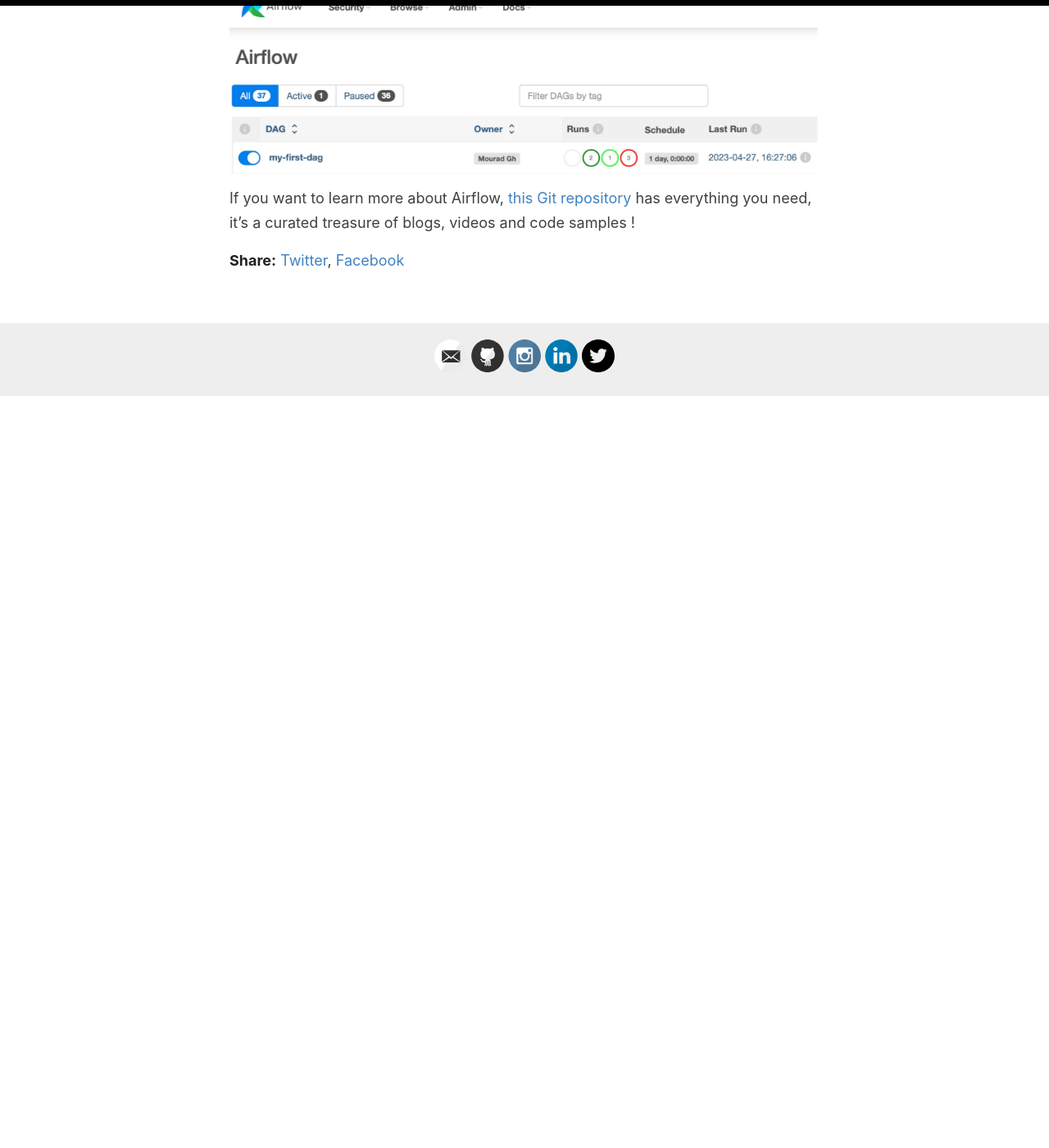
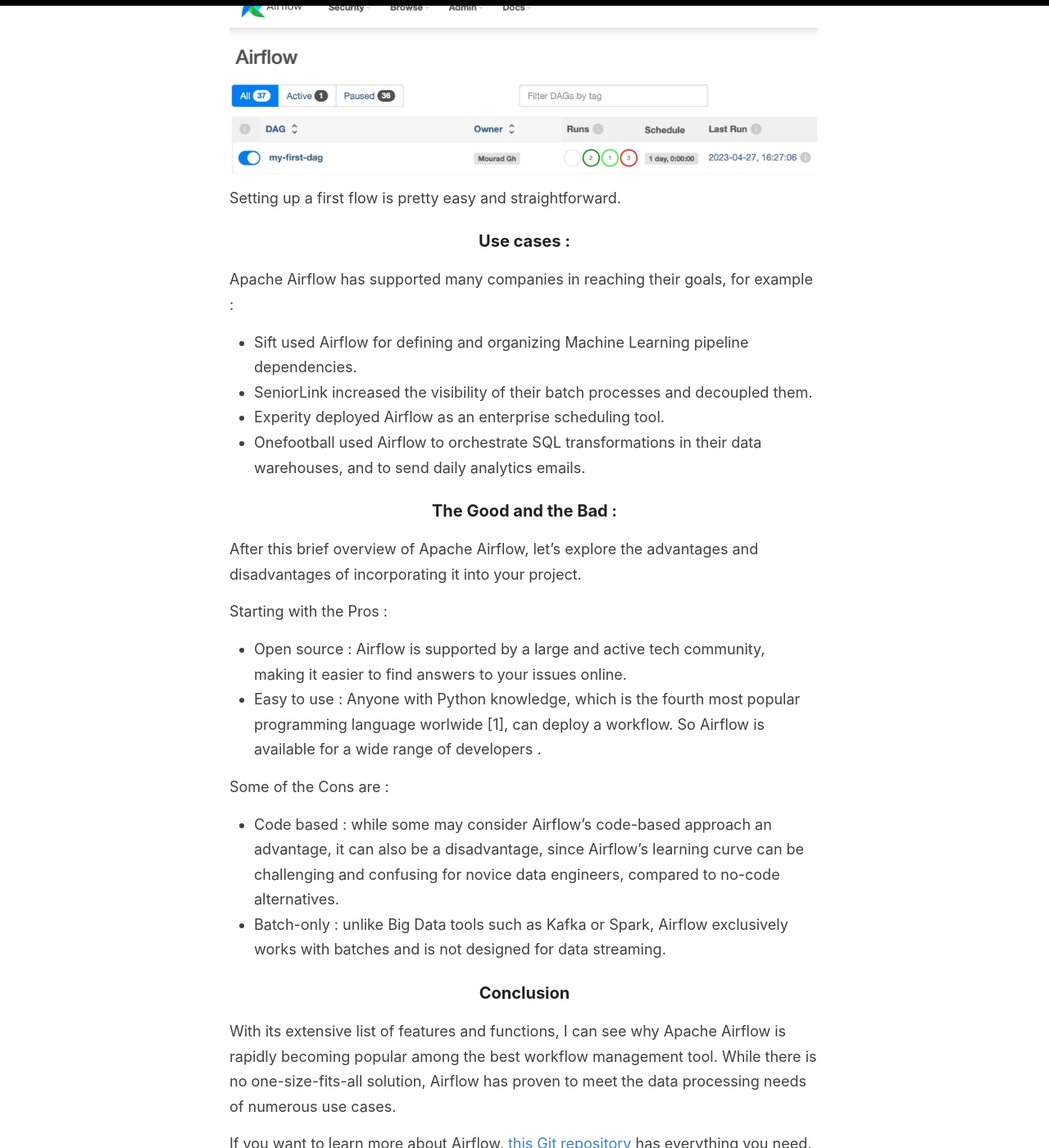
Before and after one commit to everythingdata-ai/everythingdata-ai.github.io, a Jekyll site: the page built from _posts/2025-01-07-airflow-introduction.md, in a window 1280 px wide and 1400 px high, scrolled down 5430 px. Shown: the whole window at 82% size. Built offline with Jekyll 4.4.1, drawn with Linux system fonts in a browser that asks for light colours; before the commit the page ends 5913 px from its top, so only the background shows below that.

Commit message:
Update 2025-01-07-airflow-introduction.md

```diff
--- a/_posts/2025-01-07-airflow-introduction.md
+++ b/_posts/2025-01-07-airflow-introduction.md
@@ -108,5 +108,31 @@ Once your Python script created, all you have to do is copy it to your Airflow's
 
 ![Airflow UI](/images/posts/2025/01/airflow-ui.png)
 
+Setting up a first flow is pretty easy and straightforward.
+
+### Use cases :
+Apache Airflow has supported many companies in reaching their goals, for example :
+
+- Sift used Airflow for defining and organizing Machine Learning pipeline dependencies.
+- SeniorLink increased the visibility of their batch processes and decoupled them.
+- Experity deployed Airflow as an enterprise scheduling tool.
+- Onefootball used Airflow to orchestrate SQL transformations in their data warehouses, and to send daily analytics emails.
+
+### The Good and the Bad :
+After this brief overview of Apache Airflow, let’s explore the advantages and disadvantages of incorporating it into your project.
+
+Starting with the Pros :
+
+- Open source : Airflow is supported by a large and active tech community, making it easier to find answers to your issues online.
+- Easy to use : Anyone with Python knowledge, which is the fourth most popular programming language worlwide [1], can deploy a workflow. So Airflow is available for a wide range of developers .
+
+Some of the Cons are :
+
+- Code based : while some may consider Airflow’s code-based approach an advantage, it can also be a disadvantage, since Airflow’s learning curve can be challenging and confusing for novice data engineers, compared to no-code alternatives.
+- Batch-only : unlike Big Data tools such as Kafka or Spark, Airflow exclusively works with batches and is not designed for data streaming.
+
+### Conclusion
+
+With its extensive list of features and functions, I can see why Apache Airflow is rapidly becoming popular among the best workflow management tool. While there is no one-size-fits-all solution, Airflow has proven to meet the data processing needs of numerous use cases.
 
 If you want to learn more about Airflow, [this Git repository](https://github.com/jghoman/awesome-apache-airflow) has everything you need, it's a curated treasure of blogs, videos and code samples !
```
